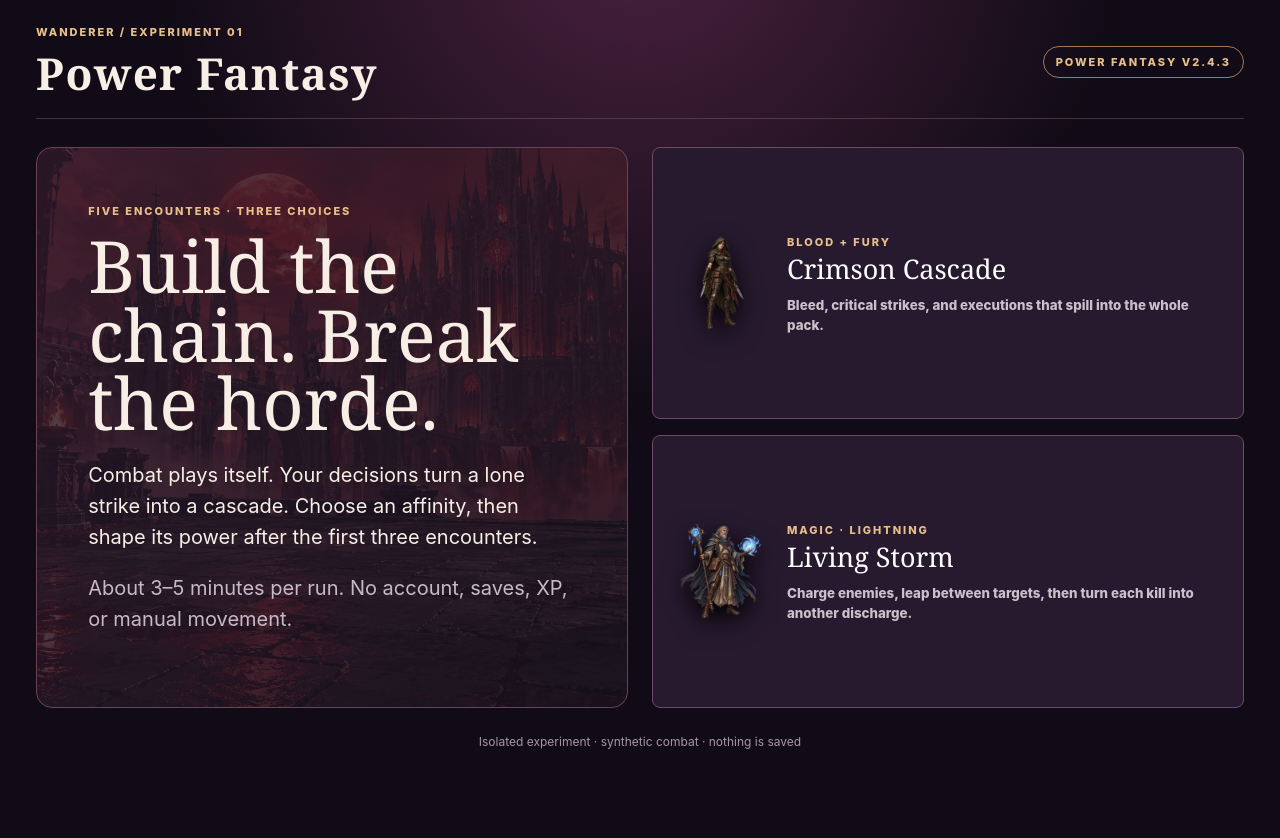
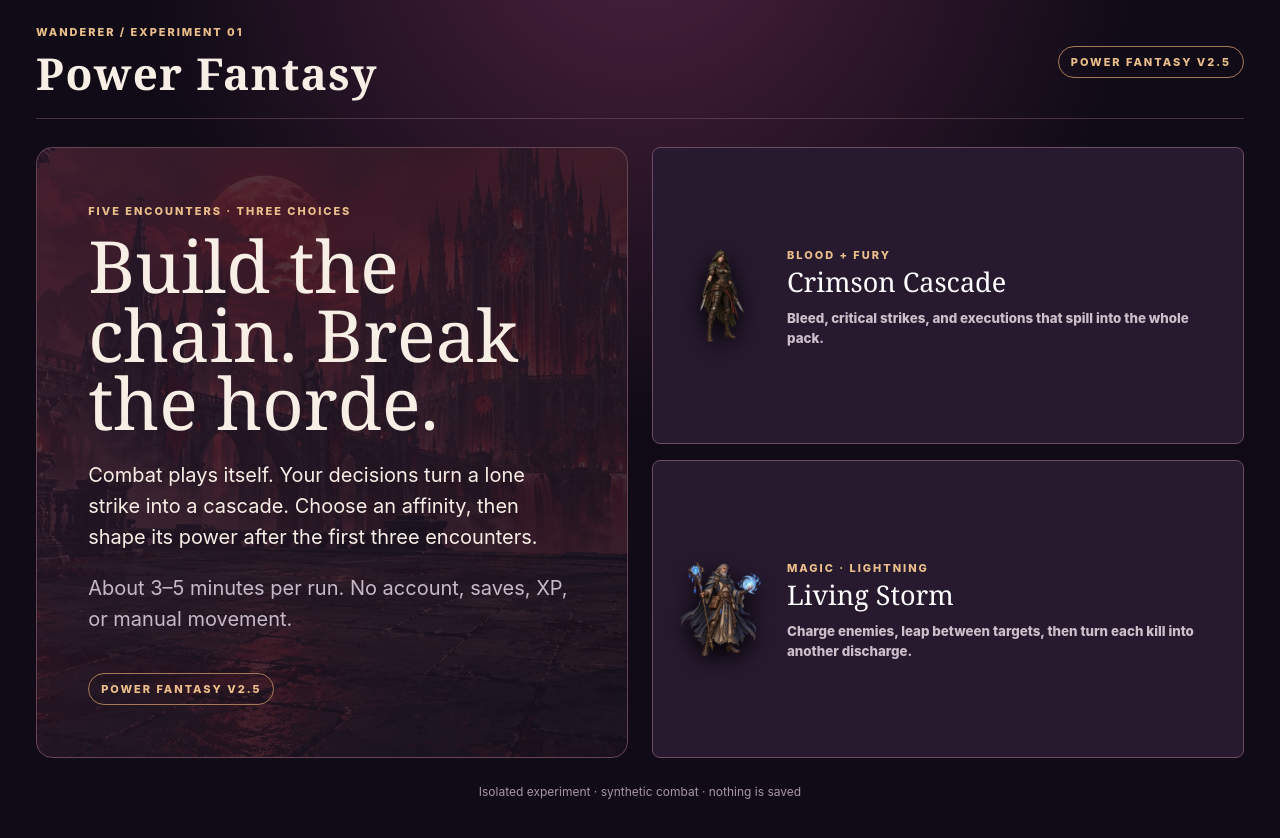
Before and after one commit to Skinny-lfg/wanderer-power-fantasy-demo, a plain HTML site: page index.html in a window 1280 px wide. Before the commit the page ends 800 px from the top, so only its background shows below. Drawn offline with Linux system fonts and the light colour scheme.

Commit message:
demo: publish Power Fantasy v2.5

```diff
--- a/index.html
+++ b/index.html
@@ -1,7 +1,7 @@
 <!doctype html>
-<html lang="en"><head><meta charset="utf-8"><meta name="viewport" content="width=device-width, initial-scale=1, viewport-fit=cover"><meta name="theme-color" content="#160e18"><title>Wanderer · Power Fantasy v2.4.3</title><link rel="icon" href="./assets/branding/wanderer-icon-32.png"><link rel="stylesheet" href="./style-v2.4.3.css?v=2.4.3-portrait2"></head>
+<html lang="en"><head><meta charset="utf-8"><meta name="viewport" content="width=device-width, initial-scale=1, viewport-fit=cover"><meta name="theme-color" content="#160e18"><title>Wanderer · Power Fantasy v2.5</title><link rel="icon" href="./assets/branding/wanderer-icon-32.png"><link rel="stylesheet" href="./style-v2.5.css?v=2.5-cleave"></head>
 <body><div class="shell">
-  <header><div><span class="eyebrow">WANDERER / EXPERIMENT 01</span><h1>Power Fantasy</h1></div><div class="headerActions"><span class="prototypeBadge">POWER FANTASY V2.4.3</span><button id="pause" class="ghost" hidden>Pause</button><button id="exit" class="ghost" hidden>Exit run</button></div></header>
+  <header><div><span class="eyebrow">WANDERER / EXPERIMENT 01</span><h1>Power Fantasy</h1></div><div class="headerActions"><span class="prototypeBadge">POWER FANTASY V2.5</span><button id="pause" class="ghost" hidden>Pause</button><button id="exit" class="ghost" hidden>Exit run</button></div></header>
   <main id="app" aria-live="polite"></main>
   <footer>Isolated experiment · synthetic combat · nothing is saved</footer>
-</div><script type="module" src="./ui-v2.4.3-portrait.mjs?v=2.4.3-portrait2"></script></body></html>
+</div><script type="module" src="./ui-v2.5.mjs?v=2.5-cleave"></script></body></html>
```
